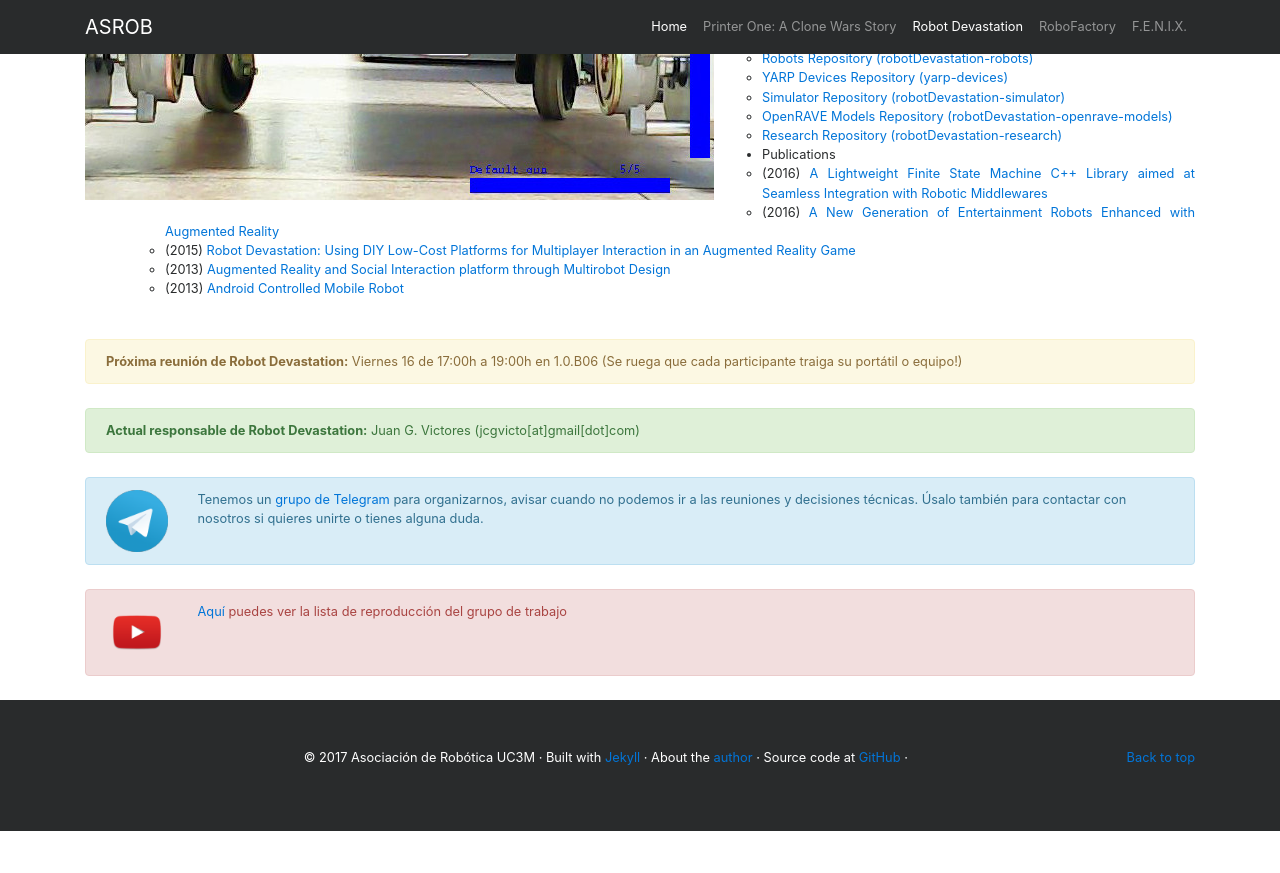
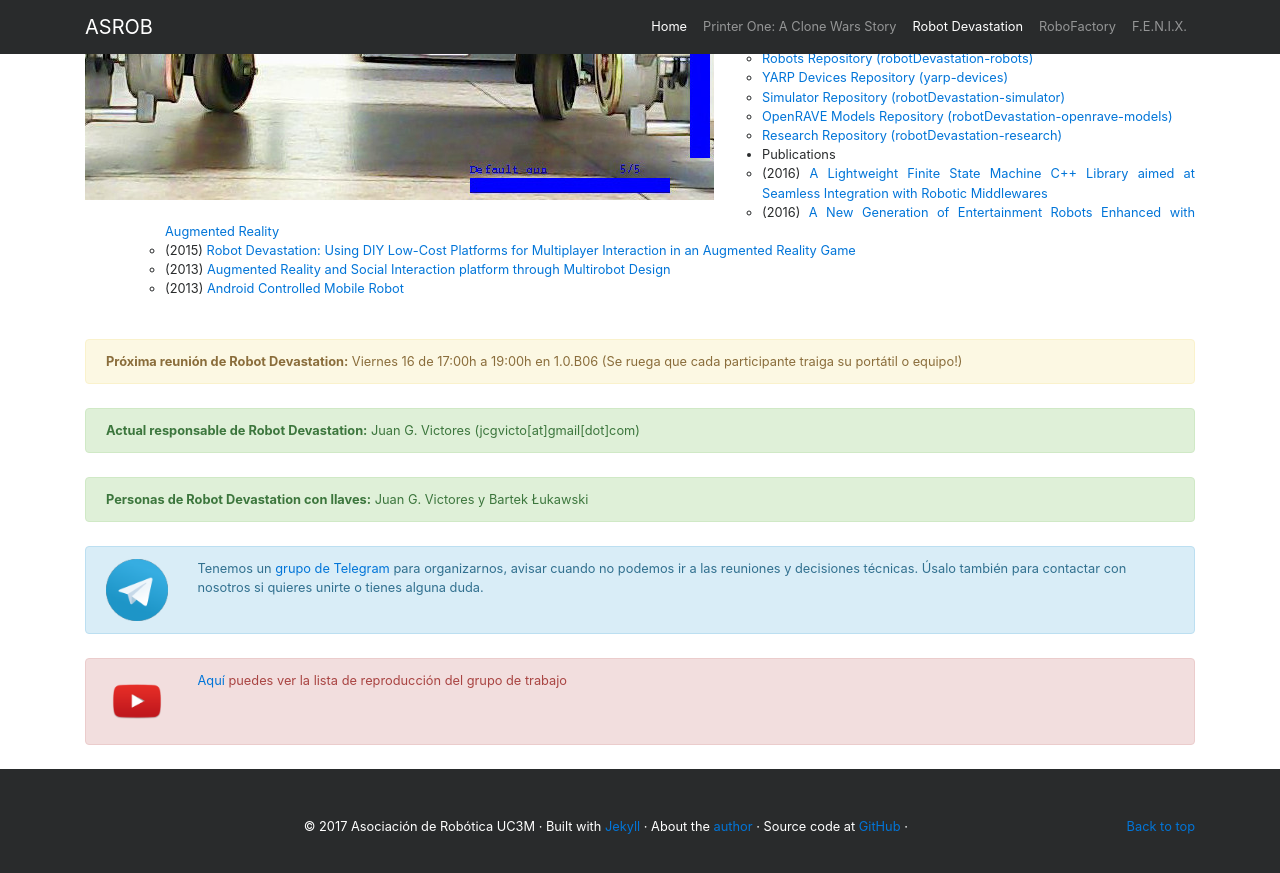
Before and after one commit to asrob-uc3m/asrob-uc3m.github.io, a Jekyll site: the page built from _workgroups/2017-05-28-robot-devastation.markdown, in a window 1280 px wide and 900 px high, scrolled down 998 px. Shown: the top 873 px of the window. Built offline with Jekyll 4.4.1, drawn with Linux system fonts in a browser that asks for light colours; before the commit the page ends 1829 px from its top, so only the background shows below that.

Commit message:
Añade keys_info de Robot Devastation, #32

```diff
--- a/_workgroups/2017-05-28-robot-devastation.markdown
+++ b/_workgroups/2017-05-28-robot-devastation.markdown
@@ -10,6 +10,7 @@ picture: /img/rd.png
 picture_full: /img/rd-full.jpg
 manager: Juan G. Victores
 manager_email: jcgvicto[at]gmail[dot]com
+keys_info: Juan G. Victores y Bartek Łukawski
 next_meeting: Viernes 16 de 17:00h a 19:00h en 1.0.B06 (Se ruega que cada participante traiga su portátil o equipo!)
 layout: workgroup
 active: true
```
